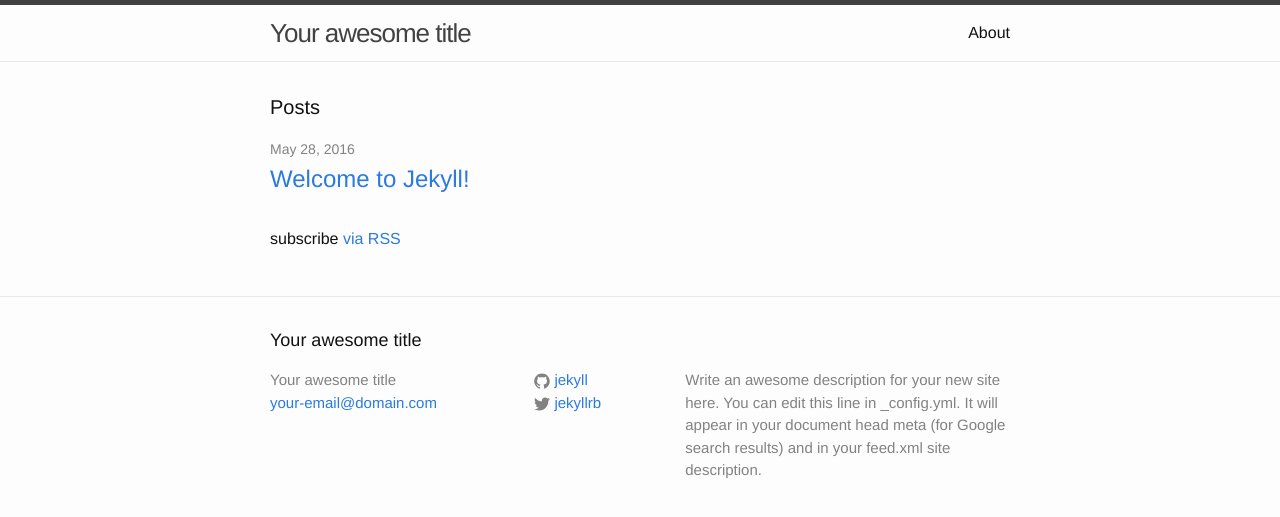
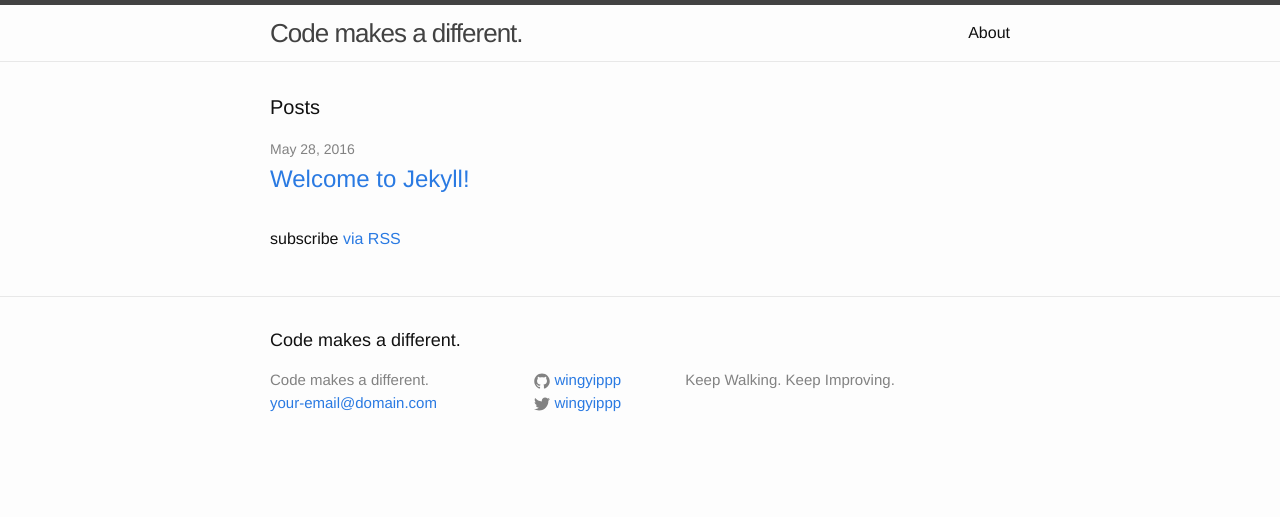
Before and after one commit to wingyippp/blog, a Jekyll site: the page built from index.html, in a window 1280 px wide. Shown: the top 517 px of the page. Built offline with Jekyll 4.4.1, drawn with Linux system fonts in a browser that asks for light colours.

Commit message:
update _config.yml infos

```diff
--- a/_config.yml
+++ b/_config.yml
@@ -6,16 +6,14 @@
 # 'jekyll serve'. If you change this file, please restart the server process.
 
 # Site settings
-title: Your awesome title
+title: Code makes a different.
 email: your-email@domain.com
 description: > # this means to ignore newlines until "baseurl:"
-  Write an awesome description for your new site here. You can edit this
-  line in _config.yml. It will appear in your document head meta (for
-  Google search results) and in your feed.xml site description.
+  Keep Walking. Keep Improving.
 baseurl: "" # the subpath of your site, e.g. /blog
-url: "http://yourdomain.com" # the base hostname & protocol for your site
-twitter_username: jekyllrb
-github_username:  jekyll
+url: "http://wingyippp.github.io/blog" # the base hostname & protocol for your site
+twitter_username: wingyippp
+github_username:  wingyippp
 
 # Build settings
 markdown: kramdown
```
